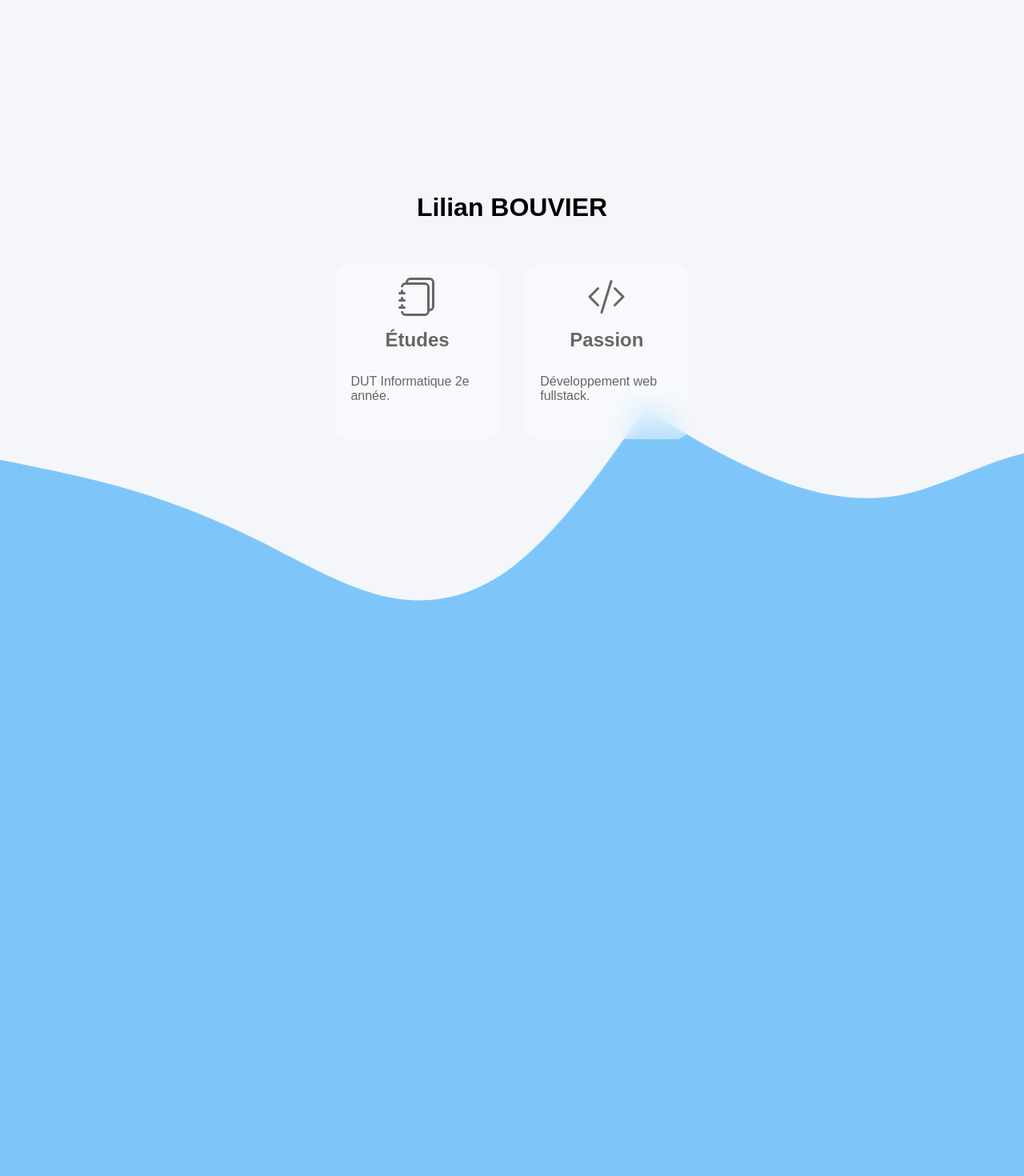
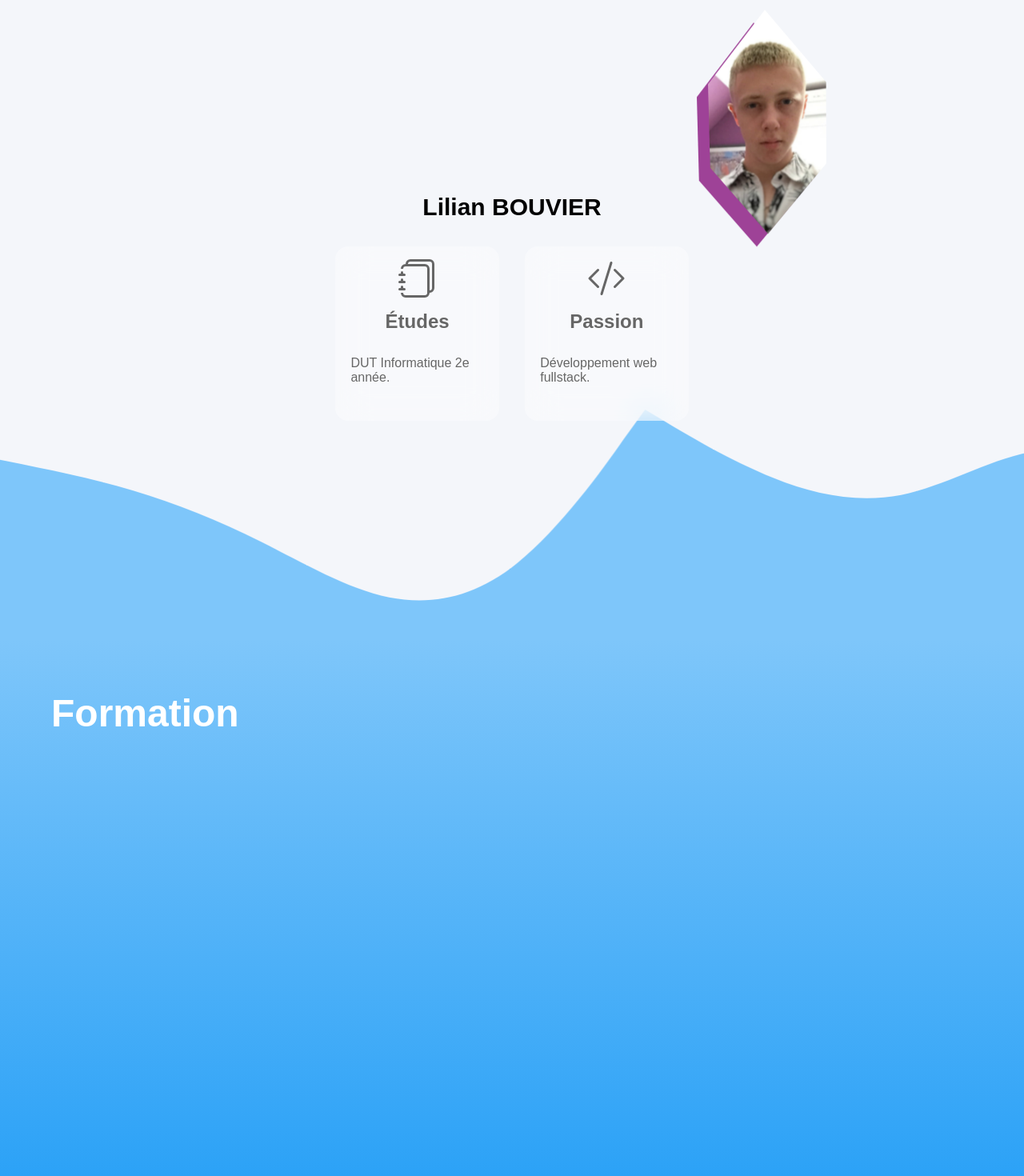
Before and after one commit to LilianBvr/my-resume, a React (Create React App) app: page / in a window 1280 px wide. Shown: the top 1470 px of the page at 80% size. Built offline with nearby package versions, Linux system fonts and the light colour scheme; a web font is replaced by a local one.

Commit message:
Add picture on landing page

```diff
--- a/src/App.js
+++ b/src/App.js
@@ -1,13 +1,13 @@
 import './css/App.css';
 
 import LandingPage from './LandingPage';
-import Skills from './Skills';
+import Studies from './Studies';
 
 function App() {
   return (
     <div className='app'>
       <LandingPage/>
-      <Skills/>
+      <Studies/>
     </div>
   );
 }
--- a/src/LandingPage.js
+++ b/src/LandingPage.js
@@ -5,7 +5,12 @@ const LandingPage = () => {
   return(
     <div className='lp'>
         <div className='lp__content'>
-          <h1 className='lp__title'>Lilian BOUVIER</h1>
+          <div className='lp__title'>
+            Lilian BOUVIER
+            <div className='lp__pic-wrap'>
+              <div className='lp__pic'></div>
+            </div>
+          </div>
           <ul className='lp__presentation'>
             <li className='presentation__card'>
               <svg viewBox="0 0 16 16" class="bi bi-journals" fill="currentColor" xmlns="http://www.w3.org/2000/svg">
--- a/src/Skills.js
+++ /dev/null
@@ -1,12 +0,0 @@
-import './css/Skills.css';
-
-const Skills = () => {
-
-  return(
-    <div className='skills'>
-
-    </div>
-  )
-}
-
-export default Skills;
--- /dev/null
+++ b/src/Studies.js
@@ -0,0 +1,12 @@
+import './css/Studies.css';
+
+const Studies = () => {
+
+  return(
+    <div className='studies'>
+      <h1 className='studies__title'>Formation</h1>
+    </div>
+  )
+}
+
+export default Studies;
--- a/src/css/LandingPage.css
+++ b/src/css/LandingPage.css
@@ -29,6 +29,12 @@
 
 .lp__title{
   font-family: var(--main-font);
+  font-size: 30px;
+  font-weight: 600;
+}
+
+.lp__title:hover .lp__pic-wrap{
+  display: block;
 }
 
 .lp__background{
@@ -83,7 +89,6 @@
 .presentation__card:hover{
   background: var(--bg-hov);
   transition: background 500ms;
-  cursor: pointer;
 }
 
 .presentation__card::before{
@@ -111,3 +116,34 @@
   padding: 0.8rem;
   white-space: pre-line;
 }
+
+.lp__pic-wrap{
+  position: absolute;
+  width: 15rem;
+  height: 18rem;
+  top:0%;
+  left: 65%;
+  filter: drop-shadow(-14px 16px 0px #9E4297);
+
+}
+
+.lp__pic{
+  width: 100%;
+  height: 100%;
+  background: url("../img/pp-bg.jpg") center/contain no-repeat;
+  clip-path: polygon(51.67% 4px, 83.66% 32.73%, 83.74% 68.06%, 53.33% 98.62%, 23.24% 69.98%, 53px 33.69%);
+  animation: floating 4s ease-in-out 0s infinite;
+  transition: all 0.5s;
+}
+
+@keyframes floating{
+  from{
+    transform: translateY(0%);
+  }
+  50%{
+    transform: translateY(3%);
+  }
+  to{
+    transform: translateY(0%);
+  }
+}
--- a/src/css/Skills.css
+++ /dev/null
@@ -1,4 +0,0 @@
-.skills{
-  min-height: 100vh;
-  background: var(--ocean-color);
-}
--- /dev/null
+++ b/src/css/Studies.css
@@ -0,0 +1,14 @@
+.studies{
+  min-height: 100vh;
+  background: rgb(28,155,246);
+  background: linear-gradient(0deg,var(--dark-ocean-color) 0%,var(--ocean-color) 100%);
+}
+
+.studies__title{
+  color: #fff;
+  margin: 0;
+  padding: 4rem;
+  font-family: var(--main-font);
+  font-size: 3rem;
+  position: relative;
+}
--- a/src/css/index.css
+++ b/src/css/index.css
@@ -4,6 +4,7 @@
   --bg-hov: #FFF;
   --radius: 1rem;
   --ocean-color: #7ec6fa;
+  --dark-ocean-color: #1c9bf6;
 }
 
 body {
```
Also changed, not shown: src/img/pp-bg.jpg (added), src/img/pp.JPG (deleted).
